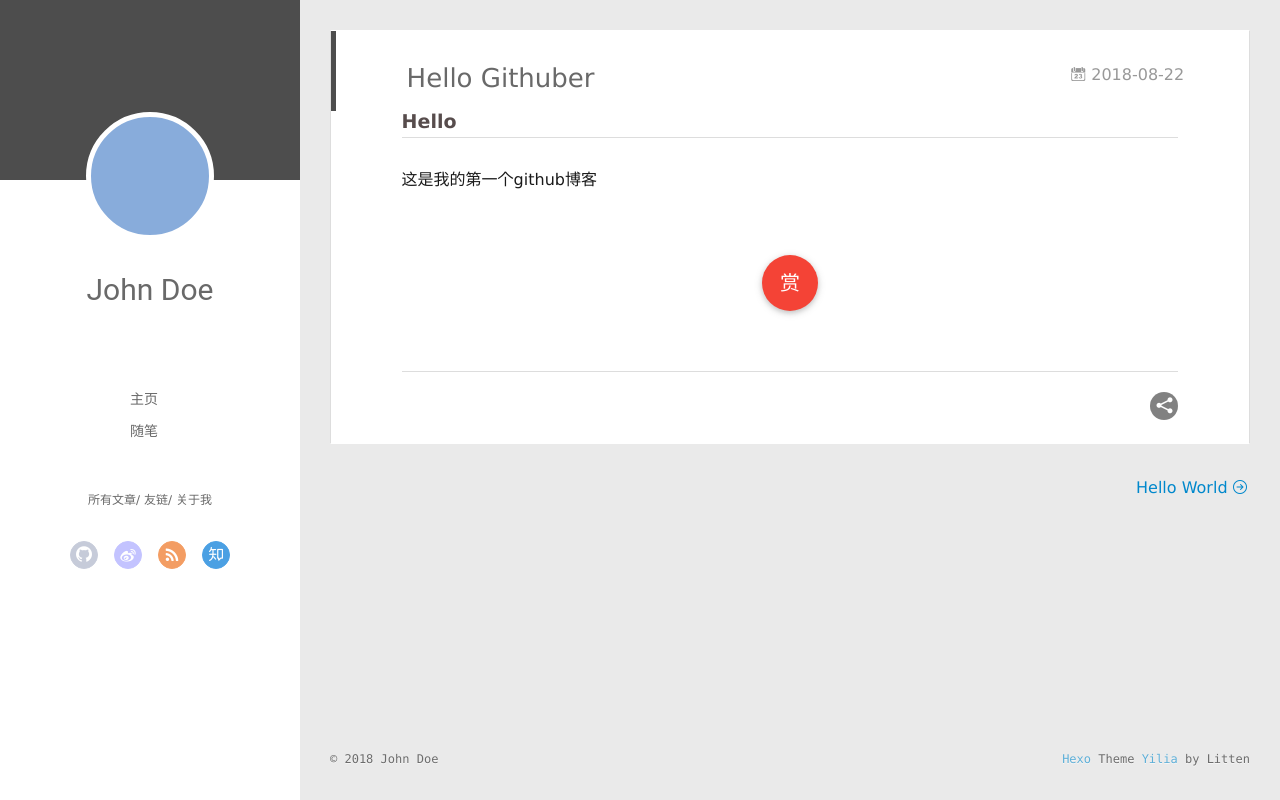
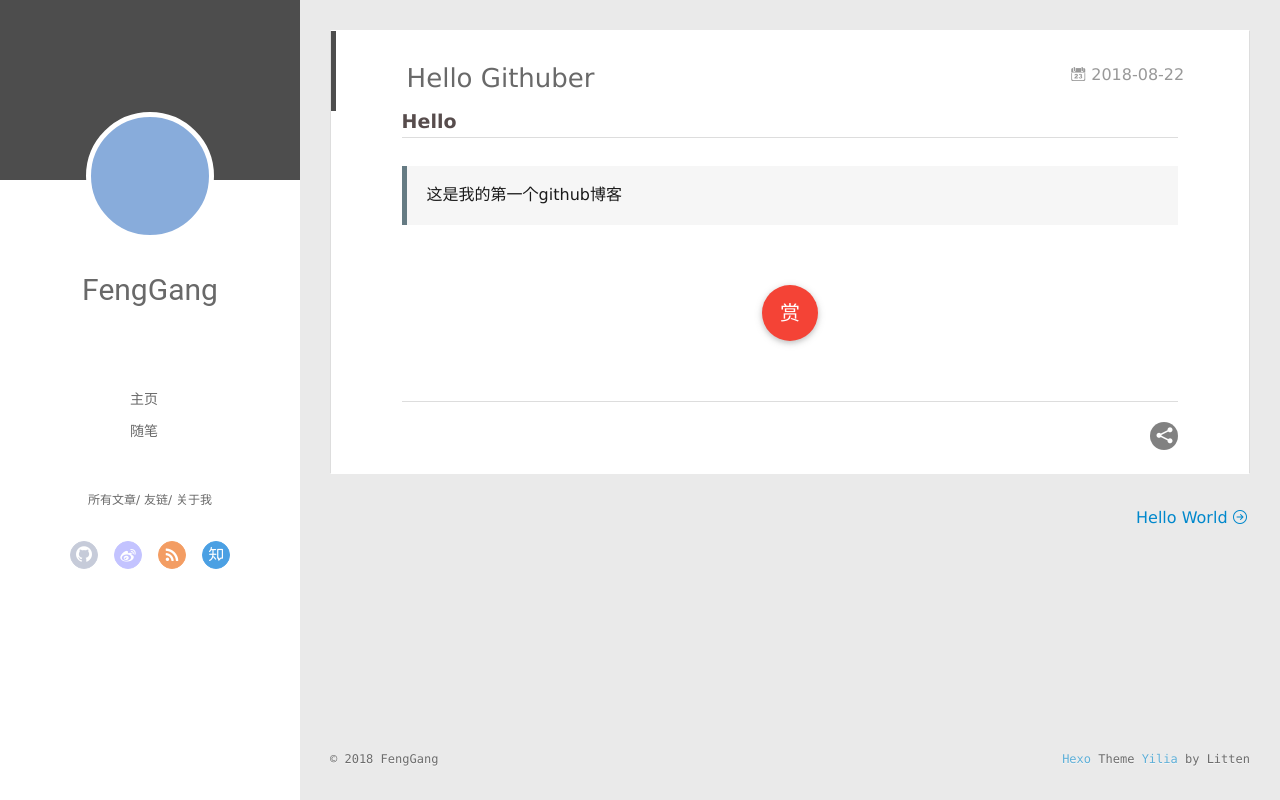
Before and after one commit to fenggang1210/fenggang1210.github.io, a plain HTML site: page 2018/08/22/Hello-Githuber/index.html in a window 1280 px wide. Drawn offline with Linux system fonts and the light colour scheme.

Commit message:
Site updated: 2018-08-23 23:36:30

```diff
--- a/2018/08/22/Hello-Githuber/index.html
+++ b/2018/08/22/Hello-Githuber/index.html
@@ -8,17 +8,17 @@
   <link rel="dns-prefetch" href="leaning.github.io">
   <title>Hello Githuber | Hexo</title>
   <meta name="viewport" content="width=device-width, initial-scale=1, maximum-scale=1">
-  <meta name="description" content="Hello这是我的第一个github博客">
+  <meta name="description" content="Hello 这是我的第一个github博客">
 <meta property="og:type" content="article">
 <meta property="og:title" content="Hello Githuber">
 <meta property="og:url" content="leaning.github.io/2018/08/22/Hello-Githuber/index.html">
 <meta property="og:site_name" content="Hexo">
-<meta property="og:description" content="Hello这是我的第一个github博客">
+<meta property="og:description" content="Hello 这是我的第一个github博客">
 <meta property="og:locale" content="default">
-<meta property="og:updated_time" content="2018-08-23T14:25:28.436Z">
+<meta property="og:updated_time" content="2018-08-23T15:33:14.394Z">
 <meta name="twitter:card" content="summary">
 <meta name="twitter:title" content="Hello Githuber">
-<meta name="twitter:description" content="Hello这是我的第一个github博客">
+<meta name="twitter:description" content="Hello 这是我的第一个github博客">
 
     <link rel="alternative" href="/atom.xml" title="Hexo" type="application/atom+xml">
 
@@ -50,7 +50,7 @@
 			<img src="" class="js-avatar">
 		</a>
 		<hgroup>
-		  <h1 class="header-author"><a href="/">John Doe</a></h1>
+		  <h1 class="header-author"><a href="/">FengGang</a></h1>
 		</hgroup>
 
 
@@ -108,7 +108,7 @@
 				<img src="" class="js-avatar">
 			</div>
 			<hgroup>
-			  <h1 class="header-author js-header-author">John Doe</h1>
+			  <h1 class="header-author js-header-author">FengGang</h1>
 			</hgroup>
 
 
@@ -174,7 +174,9 @@
 
     <div class="article-entry" itemprop="articleBody">
 
-        <h3 id="Hello"><a href="#Hello" class="headerlink" title="Hello"></a>Hello</h3><p>这是我的第一个github博客</p>
+        <h3 id="Hello"><a href="#Hello" class="headerlink" title="Hello"></a>Hello</h3><blockquote>
+<p>这是我的第一个github博客</p>
+</blockquote>
 
 
 
@@ -313,7 +315,7 @@
   <div class="outer">
     <div id="footer-info">
     	<div class="footer-left">
-    		&copy; 2018 John Doe
+    		&copy; 2018 FengGang
     	</div>
       	<div class="footer-right">
       		<a href="http://hexo.io/" target="_blank">Hexo</a>  Theme <a href="https://github.com/litten/hexo-theme-yilia" target="_blank">Yilia</a> by Litten
```
Also changed, not shown: 2018/08/22/hello-world/index.html (+3 -3 lines), archives/2018/08/index.html (+3 -3 lines), archives/2018/index.html (+3 -3 lines), archives/index.html (+3 -3 lines), index.html (+6 -4 lines).
